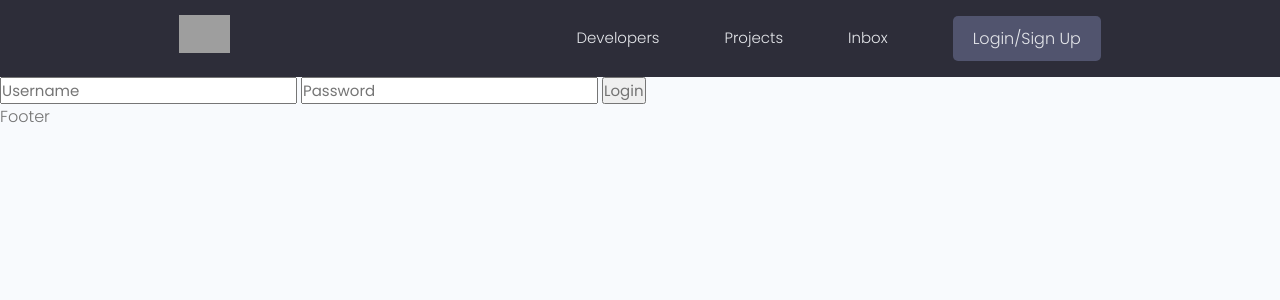
After one commit to Sebastian-Constantin-Iacob/django_projects, a Django app: page /login/ in a window 1280 px wide. The commit adds this page. Shown: the top 300 px of the page. Run offline with Django 4.2, Linux system fonts and the light colour scheme; some libraries are stand-ins or nearby versions; grey boxes are pictures that could not be loaded.

Commit message:
Add Login / logout functionality

```diff
--- a/Study Bud/devsearch/templates/navbar.html
+++ b/Study Bud/devsearch/templates/navbar.html
@@ -16,8 +16,12 @@
           <li class="header__menuItem"><a href="{%  url 'profiles' %}">Developers</a></li>
           <li class="header__menuItem"><a href="{% url 'projects' %}">Projects</a></li>
           <li class="header__menuItem"><a href="">Inbox</a></li>
+          {%  if request.user.is_authenticated %}
           <li class="header__menuItem"><a href="{% url 'create-project' %}">Add Project</a></li>
-          <li class="header__menuItem"><a href="" class="btn btn--sub">Login/Sign Up</a></li>
+          <li class="header__menuItem"><a href="{% url 'logout' %}" class="btn btn--sub">Logout</a></li>
+          {% else %}
+          <li class="header__menuItem"><a href="{% url 'login' %}" class="btn btn--sub">Login/Sign Up</a></li>
+          {% endif %}
         </ul>
       </nav>
     </div>
--- /dev/null
+++ b/Study Bud/devsearch/users/templates/users/login_register.html
@@ -0,0 +1,12 @@
+{% extends 'main.html' %}
+
+{%  block content %}
+
+<form action="{% url 'login' %}" method="POST">
+    {% csrf_token %}
+    <input type="text" placeholder="Username"  name="username">
+    <input type="password" placeholder="Password" name="password">
+    <input type="submit" value="Login">
+</form>
+
+{%  endblock %}
--- a/Study Bud/devsearch/users/urls.py
+++ b/Study Bud/devsearch/users/urls.py
@@ -3,5 +3,7 @@ from . import views
 
 urlpatterns = [
     path('', views.profiles, name='profiles'),
-    path('profile/<str:pk>/', views.userProfile, name='user-profile')
+    path('profile/<str:pk>/', views.userProfile, name='user-profile'),
+    path('login/', views.loginUser, name='login'),
+    path('logout/', views.logoutUser, name='logout'),
 ]
--- a/Study Bud/devsearch/users/views.py
+++ b/Study Bud/devsearch/users/views.py
@@ -1,4 +1,6 @@
-from django.shortcuts import render
+from django.shortcuts import render, redirect
+from django.contrib.auth import login, authenticate, logout
+from django.contrib.auth.models import User
 from .models import Profile, Skill
 
 # Create your views here.
@@ -14,3 +16,33 @@ def userProfile(request, pk):
     other_skills = profile.skill_set.filter(description = '')
     context = {'profile': profile, 'top_skills': top_skills, 'other_skills': other_skills}
     return render(request, 'users/user-profile.html', context)
+
+
+def loginUser(request):
+
+    if request.user.is_authenticated:
+        return redirect ('profiles')
+
+    if request.method == 'POST':
+        username = request.POST['username']
+        password = request.POST['password']
+
+        try:
+            user = User.objects.get(username=username)
+        except:
+            print("Username dose not exist")
+
+        user = authenticate(request, username=username, password=password)
+
+        if user is not None:
+            login(request, user)
+            return redirect("profiles")
+        else:
+            print("User or Password dose not exist.")
+
+    return render(request, 'users/login_register.html')
+
+
+def logoutUser(request):
+    logout(request)
+    return redirect('login')
```
Also changed, not shown: Study Bud/devsearch/users/signals.py (+7 -7 lines).
